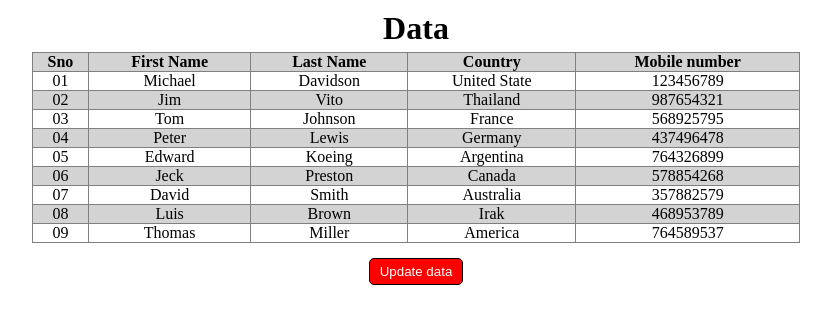
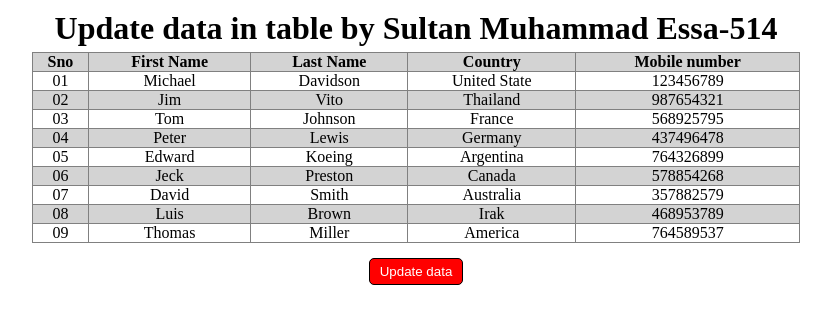
Before and after one commit to MuhammadEssa-514/Update-Data-In-Table, a plain HTML site: page index.html in a window 1280 px wide. Shown: the whole page, without its empty margins (224-1055 px from the left). Drawn offline with Linux system fonts and the light colour scheme.

Commit message:
new changes

```diff
--- a/index.html
+++ b/index.html
@@ -1,7 +1,7 @@
 <!DOCTYPE html>
 <html>
     <head>
-        <title>HTML Table With Edit Section</title>
+        <title>Update data in table</title>
         <meta charset="windows-1252">
         <meta name="viewport" content="width=device-width, initial-scale=1.0">
 
@@ -14,7 +14,7 @@
 
         <!-- Main Data Table -->
         <div class="mainTable">
-            <h1>Data</h1>
+            <h1>Update data in table by Sultan Muhammad Essa-514</h1>
             <table id="table" border="1">
 
                 <tr>
```
